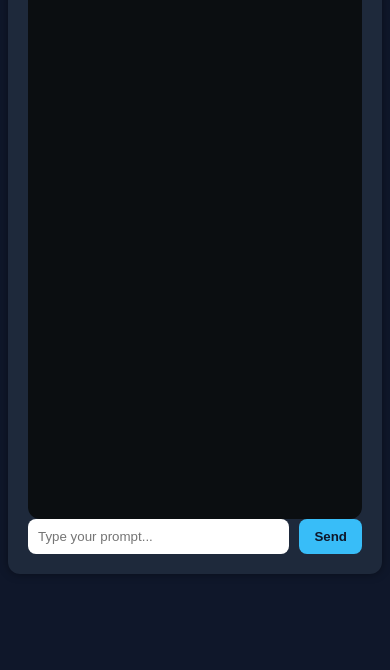
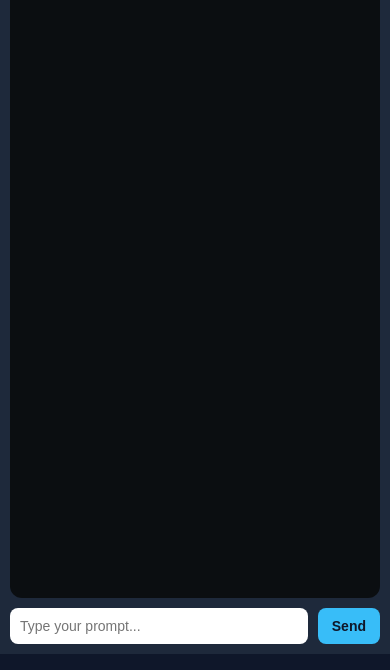
Before and after one commit to lucifer0710/AI-chatbot----geminoai, a website: page index.html in a window 390 px wide. Shown: the part 190-860 px from the top of the page. Drawn offline with Linux system fonts and the light colour scheme.

Commit message:
Update style.css

```diff
--- a/style.css
+++ b/style.css
@@ -1,19 +1,29 @@
-body {
+/* Reset default spacing */
+* {
+  margin: 0;
+  padding: 0;
+  box-sizing: border-box;
+}
+
+html, body {
+  height: 100%;
+  width: 100%;
   background-color: #0f172a;
   color: white;
   font-family: "Segoe UI", sans-serif;
-  display: flex;
-  justify-content: center;
-  align-items: center;
-  height: 100vh;
 }
 
+/* Make chat container fill the entire screen */
 .chat-container {
-  width: 400px;
+  display: flex;
+  flex-direction: column;
+  justify-content: space-between;
+  height: 100vh;
+  width: 100vw;
   background: #1e293b;
-  border-radius: 12px;
+  padding: 20px;
   box-shadow: 0 0 10px rgba(0,0,0,0.4);
-  padding: 20px;
+  overflow: hidden;
 }
 
 h2 {
@@ -22,18 +32,20 @@ h2 {
   margin-bottom: 10px;
 }
 
+/* Chat area fills all available space between header and input */
 #chat-box {
+  flex: 1;
+  overflow-y: auto;
+  background-color: #0b0e11;
+  border-radius: 12px;
   padding: 15px;
   display: flex;
   flex-direction: column;
   gap: 10px;
-  overflow-y: auto;
-  height: 500px;
-  background-color: #0b0e11;
-  border-radius: 12px;
   color: #fff;
 }
 
+/* Message bubbles */
 .message {
   max-width: 80%;
   padding: 10px 14px;
@@ -58,40 +70,19 @@ h2 {
   box-shadow: 0 0 5px rgba(255,255,255,0.1);
 }
 
-#chat-box img {
-  align-self: center;
-  border-radius: 12px;
-  margin-top: 8px;
-  box-shadow: 0 0 10px rgba(255,255,255,0.2);
-}
-
-.message {
-  margin: 8px 0;
-  padding: 8px;
-  border-radius: 8px;
-  line-height: 1.4;
-}
-
-.user {
-  background: #2563eb;
-  text-align: right;
-}
-
-.bot {
-  background: #334155;
-  text-align: left;
-}
-
+/* Input area at the bottom */
 .input-area {
   display: flex;
   gap: 10px;
+  margin-top: 10px;
 }
 
 #user-input {
   flex: 1;
-  padding: 10px;
+  padding: 12px;
   border-radius: 8px;
   border: none;
+  font-size: 15px;
 }
 
 #send-btn {
@@ -101,5 +92,32 @@ h2 {
   color: #0f172a;
   font-weight: bold;
   cursor: pointer;
-  padding: 10px 15px;
+  padding: 12px 16px;
 }
+
+/* Scrollbar styling */
+#chat-box::-webkit-scrollbar {
+  width: 6px;
+}
+#chat-box::-webkit-scrollbar-thumb {
+  background: #38bdf8;
+  border-radius: 10px;
+}
+
+/* ✅ Responsive: make it look identical on all screens */
+@media (max-width: 768px) {
+  .chat-container {
+    padding: 10px;
+    border-radius: 0;
+  }
+
+  #user-input {
+    font-size: 14px;
+    padding: 10px;
+  }
+
+  #send-btn {
+    font-size: 14px;
+    padding: 10px 14px;
+  }
+}
```
